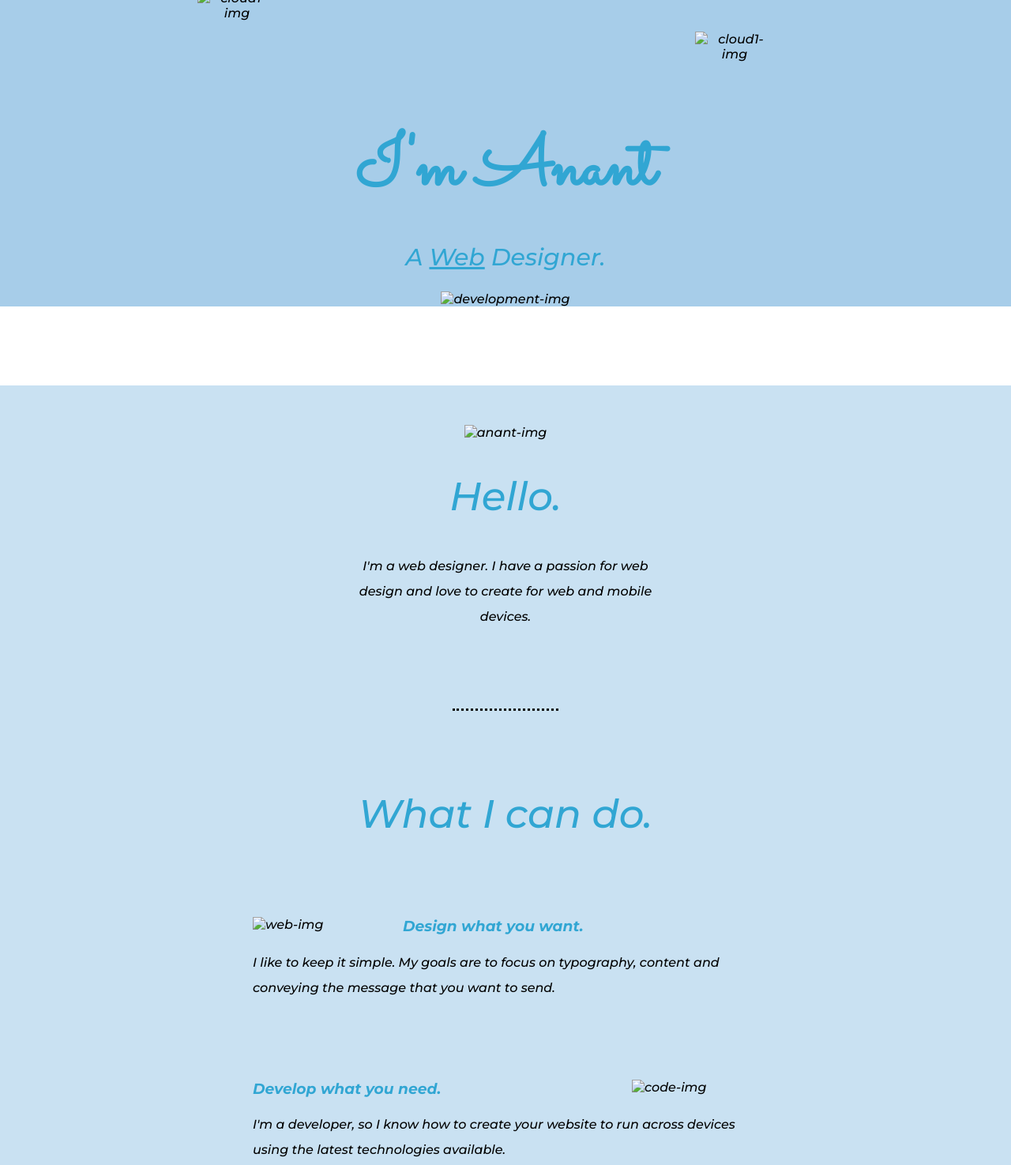
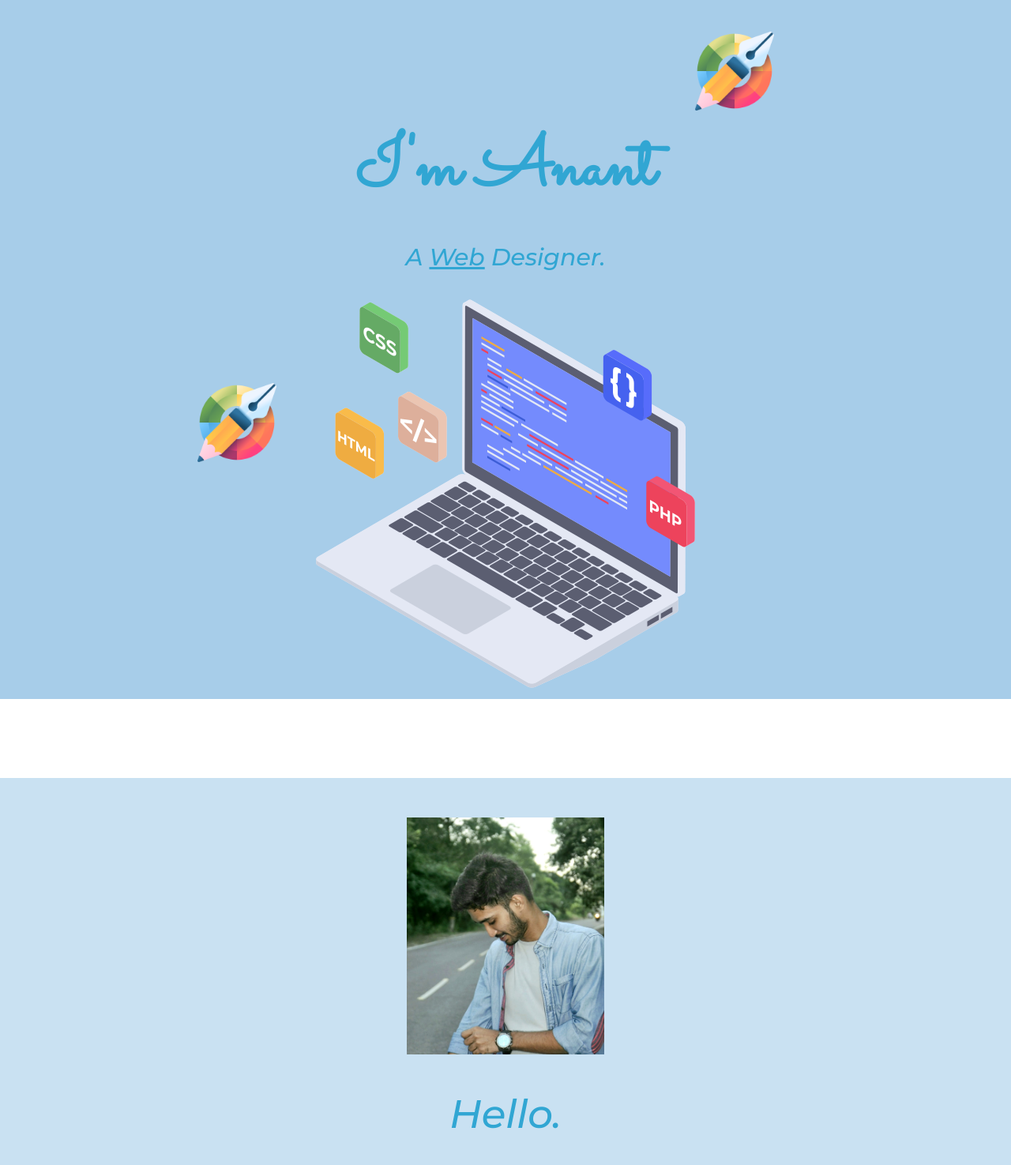
Before and after one commit to Anant-create/Portfolio, a plain HTML site: page index.html in a window 1280 px wide. Shown: the top 1475 px of the page at 79% size. Drawn offline with Linux system fonts and the light colour scheme.

Commit message:
Update index.html

```diff
--- a/index.html
+++ b/index.html
@@ -13,15 +13,15 @@
 
 
         <div class="top-container">
-        <img class="top-cloud" src="images/cloud1.png" alt="cloud1-img">
+        <img class="top-cloud" src="cloud1.png" alt="cloud1-img">
         <h1>I'm Anant</h1>
         <h2>A <span class="pro">Web</span> Designer.</h2>
-        <img class="bottom-cloud" src="images/cloud1.png" alt="cloud1-img">
-        <img src="images/development.png" alt="development-img">
+        <img class="bottom-cloud" src="cloud1.png" alt="cloud1-img">
+        <img src="development.png" alt="development-img">
     </div>
     <div class="middle-container">
         <div class="profile">
-          <img class="anant-img" src="images/anant.jpg" alt="anant-img">
+          <img class="anant-img" src="anant.jpg" alt="anant-img">
           <h2 class="ques">Hello.</h2>
           <p class="intro">I'm a web designer. I have a passion for web design and love to create for web and mobile devices.</p>
         </div>
@@ -29,12 +29,12 @@
         <div class="skills">
           <h1 class="ques">What I can do.</h1>
           <div class="skill-row">
-            <img class="web-img" src="images/web.png" alt="web-img">
+            <img class="web-img" src="web.png" alt="web-img">
             <h3>Design what you want.</h3>
             <p>I like to keep it simple. My goals are to focus on typography, content and conveying the message that you want to send.</p>
           </div>
           <div class="skill-row">
-            <img class="code-img" src="images/code.png" alt="code-img">
+            <img class="code-img" src="code.png" alt="code-img">
             <h3>Develop what you need.</h3>
             <p>I'm a developer, so I know how to create your website to run across devices using the latest technologies available.</p>
           </div>
```
